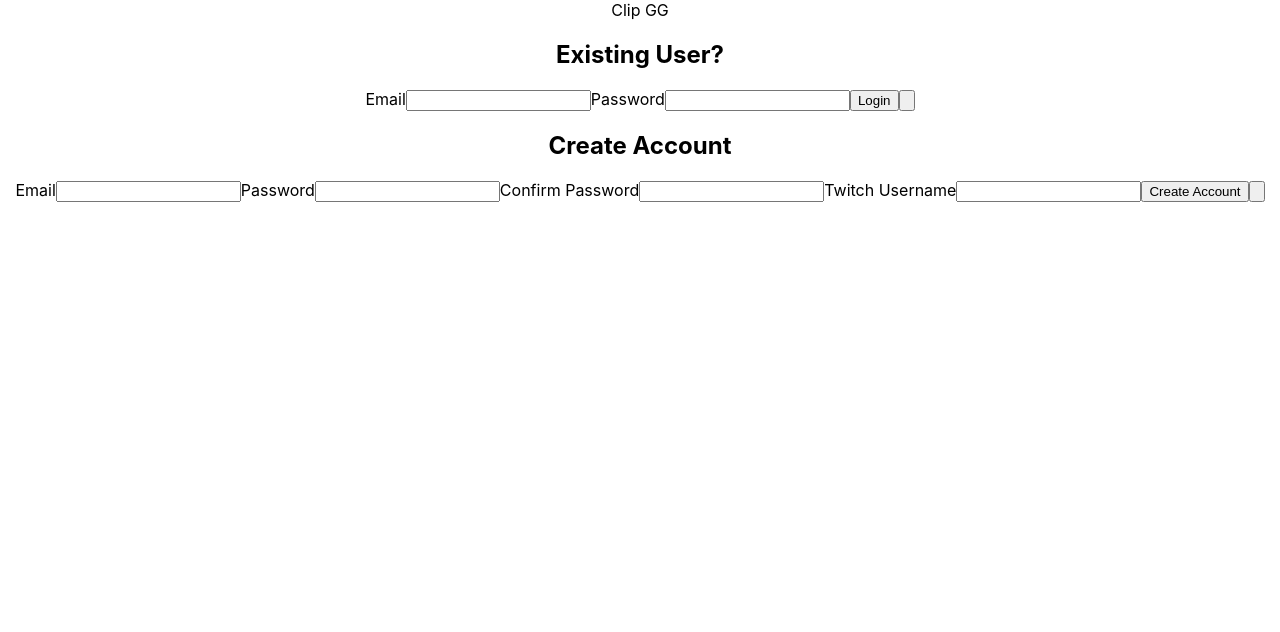
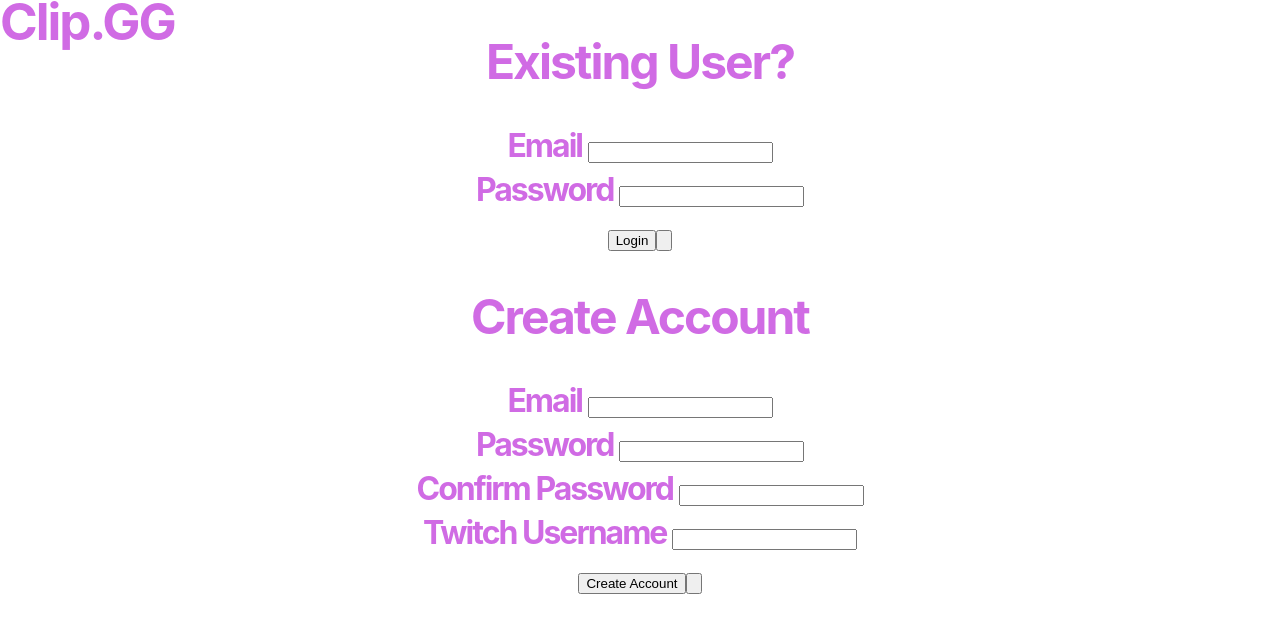
Before and after one commit to mattjagiello/clip-gg, a React (Create React App) app in the folder cgg-react/: page / in a window 1280 px wide. Shown: the top 632 px of the page. Built offline with nearby package versions, Linux system fonts and the light colour scheme.

Commit message:
Added css pages and changes

```diff
--- /dev/null
+++ b/cgg-react/src/Account.css
@@ -0,0 +1,15 @@
+.login-page{
+    color: #d06be4;
+    font-size: 100%;
+    font-weight: bold;
+    position:absolute;
+    top:0;
+    left:0;
+    right:0;
+    margin: 0;
+    padding: 0px 0px 6px 0px;
+    font-size: 32px;
+    line-height: 44px;
+    letter-spacing: -2px;
+    font-weight: bold;
+    }
--- /dev/null
+++ b/cgg-react/src/Comment.css
@@ -0,0 +1,16 @@
+ol {
+	list-style-type: none;
+	counter-reset: li;
+}
+li {
+    font-size: 2rem;
+    font-weight: bold;
+    color: #ffffff;
+}
+
+li:before {
+  counter-increment: li;
+  content: counter(li, decimal-leading-zero);
+	color: #d06be4;
+	margin-right: 0.25em;
+}
--- /dev/null
+++ b/cgg-react/src/NavBar.css
@@ -0,0 +1,37 @@
+.nav-header{
+    color: #d06be4;
+    font-size: 100%;
+    font-weight: bold;
+    position:absolute;
+    top:0;
+    left:0;
+    margin: 0;
+    padding: 0px 0px 6px 0px;
+    font-size: 51px;
+    line-height: 44px;
+    letter-spacing: -2px;
+    font-weight: bold;
+    }
+
+.logout-btn {
+	color: #ffffff !important;
+	text-transform: uppercase;
+	text-decoration: none;
+	font-size: 100%;
+    font-weight: bold;
+	background: #d06be4;
+	padding: 20px;
+	border: 4px solid #494949 !important;
+	display: inline-block;
+    transition: all 0.4s ease 0s;
+    position:absolute;
+    top:0;
+    right:0;
+	}
+
+	.logout-btn:hover {
+		color: #000000 !important;
+		background: #ffffff;
+		border-color: #d06be4 !important;
+		transition: all 0.4s ease 0s;
+		}
--- a/cgg-react/src/NavButtons.css
+++ b/cgg-react/src/NavButtons.css
@@ -1,8 +1,10 @@
 .example_c {
-	color: #494949 !important;
+	color: #ffffff !important;
 	text-transform: uppercase;
 	text-decoration: none;
-	background: #ffffff;
+	font-size: 100%;
+    font-weight: bold;
+	background: #d06be4;
 	padding: 20px;
 	border: 4px solid #494949 !important;
 	display: inline-block;
@@ -10,8 +12,8 @@
 	}
 
 	.example_c:hover {
-		color: #ffffff !important;
-		background: #d06be4;
+		color: #000000 !important;
+		background: #ffffff;
 		border-color: #d06be4 !important;
 		transition: all 0.4s ease 0s;
 		}
--- a/cgg-react/src/components/Account.js
+++ b/cgg-react/src/components/Account.js
@@ -1,4 +1,5 @@
 import React, { Component } from 'react';
+import '../Account.css';
 
 class Account extends Component {
 
@@ -70,64 +71,64 @@
   }
 
   render() {
-    return <div id="login-page">
+    return <div id="login-page" className="login-page">
 
       <h2>Existing User?</h2>
       <form onSubmit={this.handleLoginSubmit}>
-        <label htmlFor='email'>Email</label>
+        <label htmlFor='email'>Email </label>
         <input
           type="text"
           name="email"
           onChange={event => this.handleChange(event)}
           value={this.state.email}
         />
-
-        <label htmlFor='password'>Password</label>
+        <br></br>
+        <label htmlFor='password'>Password </label>
         <input
           type="text"
           name="password"
           onChange={event => this.handleChange(event)}
           value={this.state.password}
         />
-
+        <br></br>
         <button type="submit">Login</button>
         <input type="button" onClick={this.props.login} />
       </form>
 
         <h2>Create Account</h2>
         <form onSubmit={this.handleSubmit}>
-          <label htmlFor='email'>Email</label>
+          <label htmlFor='email'>Email </label>
           <input
             type="text"
             name="email"
             onChange={event => this.handleChange(event)}
             value={this.state.email}
           />
-
-          <label htmlFor='password'>Password</label>
+          <br></br>
+          <label htmlFor='password'>Password </label>
           <input
             type="text"
             name="password"
             onChange={event => this.handleChange(event)}
             value={this.state.password}
           />
-
-          <label htmlFor='password_confirmation'>Confirm Password</label>
+          <br></br>
+          <label htmlFor='password_confirmation'>Confirm Password </label>
           <input
             type="text"
             name="password_confirmation"
             onChange={event => this.handleChange(event)}
             value={this.state.password_confirmation}
           />
-
-          <label htmlFor='name'>Twitch Username</label>
+          <br></br>
+          <label htmlFor='name'>Twitch Username </label>
           <input
             type="text"
             name="name"
             onChange={event => this.handleChange(event)}
             value={this.state.name}
           />
-
+          <br></br>
           {/* <LinkButton to='/signup'>Signup</LinkButton> */}
           <button type="submit">Create Account</button>
           <input type="button" onClick={this.props.login} />
--- a/cgg-react/src/components/ChangeClip.js
+++ b/cgg-react/src/components/ChangeClip.js
@@ -1,5 +1,5 @@
 import React, { Component } from 'react';
-import './ChangeClip.css';
+import '../ChangeClip.css';
 
 class ChangeClip extends Component {
 
--- a/cgg-react/src/components/Comment.js
+++ b/cgg-react/src/components/Comment.js
@@ -1,4 +1,5 @@
 import React, { Component } from 'react';
+import '../Comment.css';
 
 class Comment extends Component {
 
@@ -12,7 +13,7 @@
     render() {
         return (
             <div className="Comment-Main">
-                <ul>
+                <ol>
                     <li>
                         {this.props.comments ? this.props.comments[this.props.counter] : null }
                     </li>
@@ -22,7 +23,7 @@
                     <li>
                         {this.props.comments ? this.props.comments[this.props.counter]  : null }
                     </li>
-                </ul>
+                </ol>
             </div>
         )
     }
--- a/cgg-react/src/components/CommentContainer.js
+++ b/cgg-react/src/components/CommentContainer.js
@@ -7,7 +7,7 @@
         super()
         this.state = {
             curUser: '',
-            comments: [1,2,3]
+            comments: ['No comment data found','No comment data found','No comment data found']
         }
     }
 
--- a/cgg-react/src/components/NavBar.js
+++ b/cgg-react/src/components/NavBar.js
@@ -1,4 +1,5 @@
 import React, { Component } from 'react';
+import '../NavBar.css';
 
 class NavBar extends Component {
 
@@ -13,8 +14,8 @@
             <div className="NavBar-Main">
                 <header>
                     <div className="nav-bar">
-                        <div id="header">Clip GG</div>
-                        {this.props.curUser ? <input type="button" onClick={this.props.logout} /> : null}
+                        <div id="nav-header" className="nav-header">Clip.GG</div>
+                        {this.props.curUser ? <input type="button" className="logout-btn" onClick={this.props.logout} value="Logout" /> : null}
                     </div>
                 </header>
             </div>
```
Also changed, not shown: cgg-react/src/ChangeClip.css (renamed from cgg-react/src/components/ChangeClip.css).
